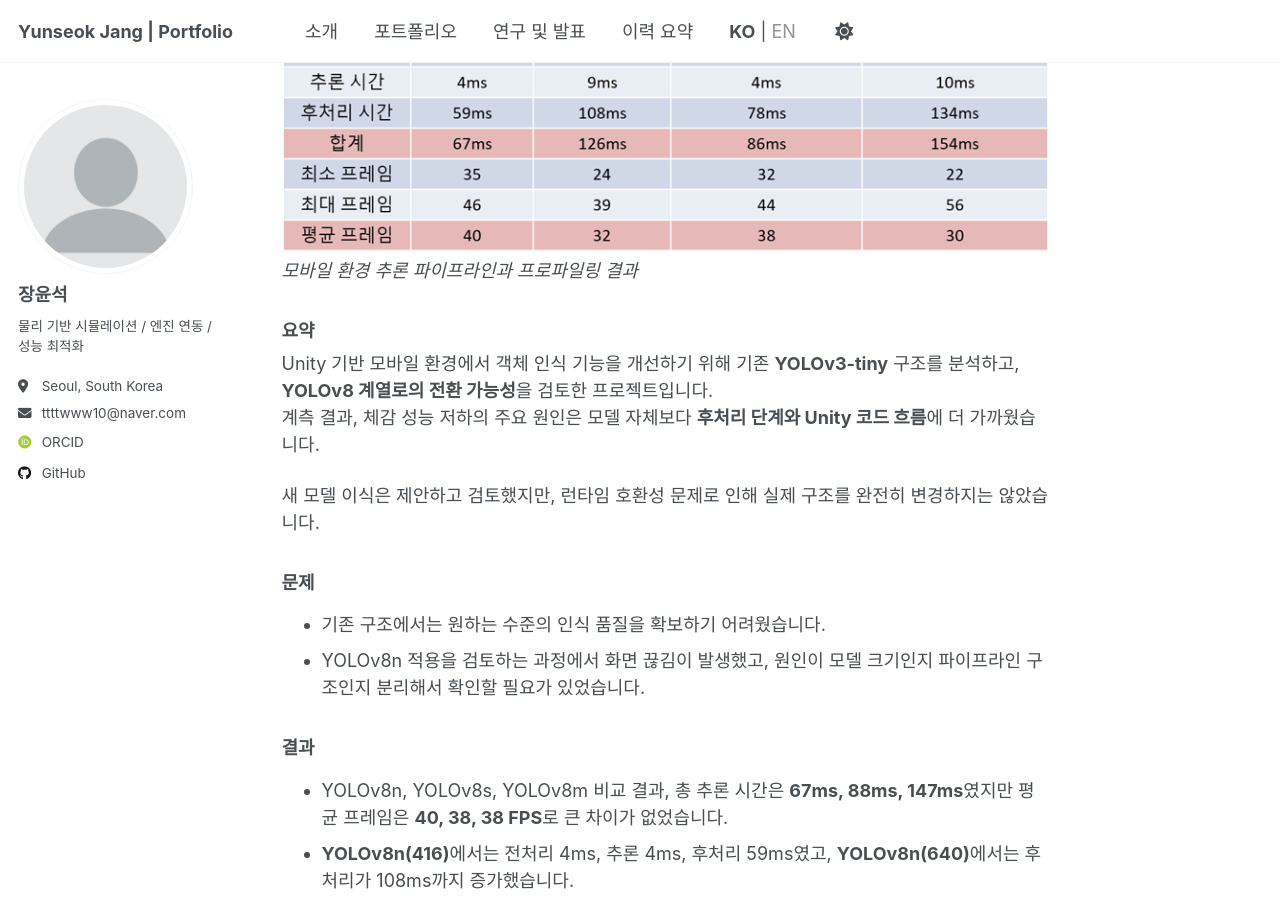
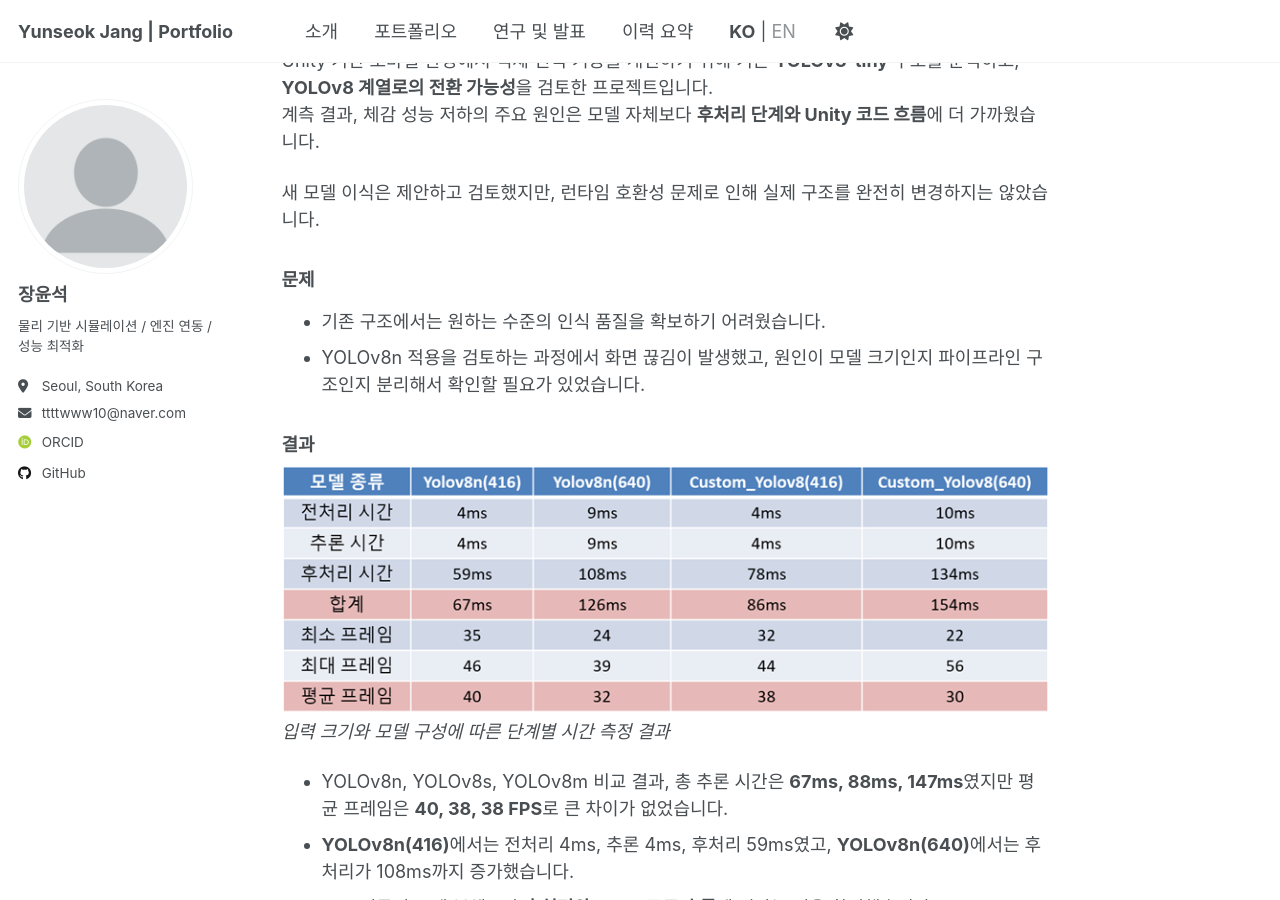
Before and after one commit to dodogcat/dodogcat.github.io, a Jekyll site: the page built from _portfolio/2-mobile-optimization.md, in a window 1280 px wide and 900 px high, scrolled down 882 px. Built offline with Jekyll 4.4.1, drawn with Linux system fonts in a browser that asks for light colours; some web fonts are replaced.

Commit message:
Reposition images in mobile optimization page

```diff
--- a/_portfolio/2-mobile-optimization.md
+++ b/_portfolio/2-mobile-optimization.md
@@ -19,9 +19,6 @@
 ![모바일 객체 인식 화면](/images/notion4.png)
 *Unity 기반 모바일 객체 인식 실행 화면*
 
-![모바일 환경 추론 파이프라인](/images/notion5.png)
-*모바일 환경 추론 파이프라인과 프로파일링 결과*
-
 ### 요약
 
 Unity 기반 모바일 환경에서 객체 인식 기능을 개선하기 위해 기존 **YOLOv3-tiny** 구조를 분석하고, **YOLOv8 계열로의 전환 가능성**을 검토한 프로젝트입니다.
@@ -36,6 +33,9 @@
 
 ### 결과
 
+![모바일 환경 추론 파이프라인](/images/notion5.png)
+*입력 크기와 모델 구성에 따른 단계별 시간 측정 결과*
+
 - YOLOv8n, YOLOv8s, YOLOv8m 비교 결과, 총 추론 시간은 **67ms, 88ms, 147ms**였지만 평균 프레임은 **40, 38, 38 FPS**로 큰 차이가 없었습니다.
 - **YOLOv8n(416)**에서는 전처리 4ms, 추론 4ms, 후처리 59ms였고, **YOLOv8n(640)**에서는 후처리가 108ms까지 증가했습니다.
 - 주요 병목이 모델 본체보다 **후처리와 Unity 코드 흐름**에 있다는 점을 확인했습니다.
```
